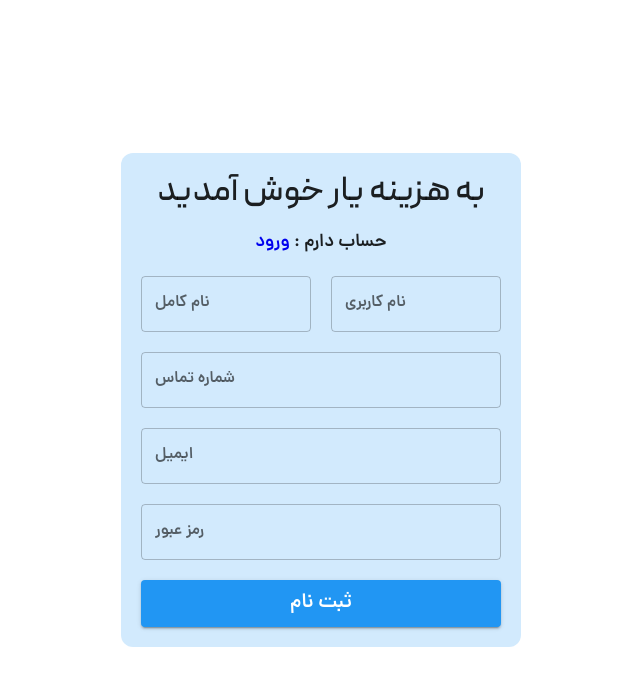
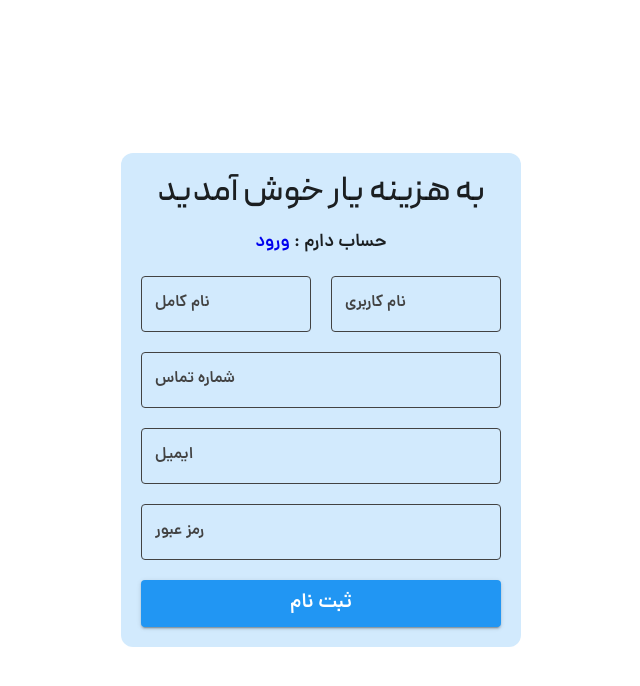
Before and after one commit to alirezaAslani-eng/finance-manager, a Next.js app: page /auth/signup in a window 1280 px wide. Shown: the top 686 px of the page, without its empty margins (379-1019 px from the left). Built offline with nearby package versions, Linux system fonts and the light colour scheme; no server answers.

Commit message:
feat(TextField) add sx to controll styles

```diff
--- a/components/ui/Input/MuiTextField.tsx
+++ b/components/ui/Input/MuiTextField.tsx
@@ -2,6 +2,8 @@ import React from "react";
 import TextField from "@mui/material/TextField";
 import type { TextFieldProps } from "@mui/material/TextField";
 import { Box, Typography, useTheme } from "@mui/material";
+import { muiTheme } from "@/utils";
+import { CSSProperties } from "@mui/material/styles";
 
 interface myProps {
   textFieldProps?: TextFieldProps;
@@ -9,6 +11,69 @@ interface myProps {
 }
 function MuiTextField({ textFieldProps = {}, errorText }: myProps) {
   const { palette } = useTheme();
+
+  // * quiet_sx => normal state user still seeing the input
+  const quiet_sx = {
+    // Label ============== >
+    "& .MuiInputLabel-root": {
+      color: muiTheme(palette.mode, {
+        light: palette.grey[800],
+        dark: palette.grey[400],
+      }),
+    },
+    // Border ================ >
+    "& .MuiOutlinedInput-notchedOutline": {
+      borderColor: muiTheme(palette.mode, {
+        light: palette.grey[800],
+        dark: palette.grey[400],
+      }),
+    },
+  };
+  // * hover_sx => hover state user is hovering on input
+  const hover_sx = {
+    // * border Hover =========================== >
+    "& .MuiOutlinedInput-root:hover .MuiOutlinedInput-notchedOutline": {
+      borderColor: muiTheme(palette.mode, {
+        light: palette.grey[800],
+        dark: palette.primary.main,
+      }),
+    },
+  };
+  // * focused_sx => focused state
+  const focused_sx = {
+    // Label Focused ====================== >
+    "& .MuiInputLabel-root.Mui-focused": {
+      color: palette.primary.main,
+    },
+    // Border Focused ================ >
+    "& .MuiOutlinedInput-root.Mui-focused .MuiOutlinedInput-notchedOutline": {
+      borderColor: muiTheme(palette.mode, {
+        light: palette.primary.main,
+        dark: palette.primary.main,
+      }),
+    },
+    // Typing Color ================ >
+    "& .MuiOutlinedInput-input": {
+      color: muiTheme(palette.mode, {
+        light: palette.grey[800],
+        dark: palette.grey[300],
+      }),
+    },
+    // Placeholder =============== >
+    ".MuiOutlinedInput-input::placeholder": {},
+  };
+  // * error_sx => error state
+  const error_sx = {
+    // * Label Erro ================ >
+    "& .MuiInputLabel-root.Mui-error": {
+      color: palette.error[300],
+    },
+    // * Border Error ================ >
+    "& .MuiOutlinedInput-root.Mui-error .MuiOutlinedInput-notchedOutline": {
+      borderColor: palette.error[300],
+    },
+  };
+
   return (
     <Box sx={{ display: "flex", flexDirection: "column", gap: "5px" }}>
       <TextField
@@ -17,14 +82,10 @@ function MuiTextField({ textFieldProps = {}, errorText }: myProps) {
         label={textFieldProps.placeholder ?? ""}
         {...textFieldProps}
         sx={{
-          "& .Mui-error": {
-            color: palette.error[300],
-            borderColor: palette.error[300],
-          },
-          "& .MuiOutlinedInput-root.Mui-error fieldset": {
-            borderColor: palette.error[300],
-          },
-
+          ...quiet_sx,
+          ...hover_sx,
+          ...focused_sx,
+          ...error_sx,
           ...textFieldProps.sx,
         }}
       />
@@ -39,3 +100,11 @@ function MuiTextField({ textFieldProps = {}, errorText }: myProps) {
 }
 
 export default MuiTextField;
+
+// "& .Mui-error": {
+//             color: palette.error[300],
+//             borderColor: palette.error[300],
+//           },
+//           "& .MuiOutlinedInput-root.Mui-error fieldset": {
+//             borderColor: palette.error[300],
+//           },
```
